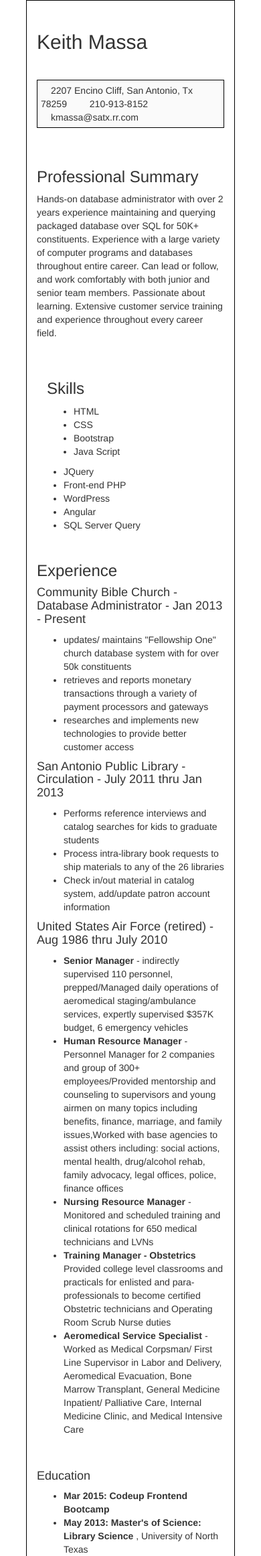
After one commit to kmassa/Codeup_Web_Exercises, a PHP site: page /resume.html in a window 390 px wide. The commit adds this page. Shown: the top 2323 px of the page at 67% size. Run offline with PHP 8.4, Linux system fonts and the light colour scheme; some libraries are stand-ins or nearby versions.

Commit message:
responsive exercise, basic resume, TPS exercise

```diff
--- /dev/null
+++ b/public/css/resume.css
@@ -0,0 +1,23 @@
+.container {
+	width: 80%;
+	padding: 10px;
+	border: 1px solid black;
+	margin: 0px auto;
+}
+.row {
+	padding:15px;
+}
+
+.contact {
+	background-color: #FAFAFA;
+	height: auto;
+	border: 1px solid black;
+	padding: 5px;
+}
+.contact>li {
+	display: inline;
+	padding: 15px;
+}
+.skills-2 {
+	padding-top: 45px;
+}
--- /dev/null
+++ b/public/resume.html
@@ -0,0 +1,104 @@
+<!DOCTYPE html>
+<html>
+	<head>
+		<link rel="stylesheet" href="css/normalize.css">
+		<meta charset-"utf-8">
+		<meta name="viewport" content="width=device-width, initial-scale=1">
+		<title>Massa Resume</title>
+		<link rel="stylesheet" href="css/resume.css">
+		<link rel="stylesheet" href="https://maxcdn.bootstrapcdn.com/bootstrap/3.3.6/css/bootstrap.min.css" integrity="sha384-1q8mTJOASx8j1Au+a5WDVnPi2lkFfwwEAa8hDDdjZlpLegxhjVME1fgjWPGmkzs7" crossorigin="anonymous">
+	</head>
+	<body>
+		<div class="container">
+			<div class="row">
+				<h2> Keith Massa </h2>
+			</div>
+			<div class="row" class="contact_info">
+				<ul class="contact">
+					<li class="address">2207 Encino Cliff, San Antonio, Tx 78259</li>
+					<li class="phone"> 210-913-8152</li>
+					<li <a href="kmassa@satx.rr.com"class="email"> kmassa@satx.rr.com</li>
+				</ul>
+			</div>
+			<div class ="row" class="summary">
+				<h3> Professional Summary</h3>
+				<p> Hands-on database administrator with over 2 years experience maintaining and querying packaged database over SQL for 50K+ constituents. Experience with a large variety of computer programs and databases throughout entire career. Can lead or follow, and work comfortably with both junior and senior team members. Passionate about learning. Extensive customer service training and experience throughout every career field. </p>
+			</div>
+			<div class="row" class="skills">
+				<div class="col-xs-12 col-med-6 col-lg-6">
+					<h3> Skills </h3>
+					<ul class="skills-1">
+						<li>HTML</li>
+						<li>CSS</li>
+						<li>Bootstrap</li>
+						<li>Java Script</li>
+					</ul>
+				</div>
+				<div lass="col-xs-12 col-med-6 col-lg-6">
+					<ul class="skills-2">
+						<li>JQuery</li>
+						<li>Front-end PHP</li>
+						<li>WordPress</li>
+						<li>Angular</li>
+						<li>SQL Server Query</li>
+					</ul>
+				</div>
+			<div class="row" class="experience">
+				<h3> Experience </h3>
+				<h4> Community Bible Church - Database Administrator - Jan 2013 - Present</h4>
+					<ul>
+						<li> updates/ maintains "Fellowship One" church database system with for over 50k constituents</li>
+						<li>retrieves and reports monetary transactions through a variety of payment processors and gateways</li>
+						<li>researches and implements new technologies to provide better customer access</li>
+					</ul>
+
+				<h4> San Antonio Public Library - Circulation - July 2011 thru Jan 2013 </h4>
+					<ul>
+						<li>Performs reference interviews and catalog searches for kids to graduate students</li>
+						<li>Process intra-library book requests to ship materials to any of the 26 libraries</li>
+						<li>Check in/out material in catalog system, add/update patron account information</li>
+					</ul>
+
+				<h4> United States Air Force (retired) - Aug 1986 thru July 2010 </h4>
+					<ul>
+						<li><strong>Senior Manager</strong> - indirectly supervised 110 personnel, prepped/Managed daily operations of aeromedical staging/ambulance services, expertly supervised $357K budget, 6 emergency vehicles</li>
+						<li><strong>Human Resource Manager</strong> - Personnel Manager for 2 companies and group of 300+ employees/Provided mentorship and counseling to supervisors and young airmen on many topics including benefits, finance, marriage, and family issues,Worked with base agencies to assist others including: social actions, mental health, drug/alcohol rehab, family advocacy, legal offices, police, finance offices</li>
+						<li><strong> Nursing Resource Manager</strong> - Monitored and scheduled training and clinical rotations for 650 medical technicians and LVNs</li>
+						<li><strong> Training Manager - Obstetrics</strong> Provided college level classrooms and practicals for enlisted and para-professionals to become certified Obstetric technicians and Operating Room Scrub Nurse duties</li>
+						<li><strong> Aeromedical Service Specialist</strong> - Worked as Medical Corpsman/ First Line Supervisor in Labor and Delivery, Aeromedical Evacuation, Bone Marrow Transplant, General Medicine Inpatient/ Palliative Care, Internal Medicine Clinic, and Medical Intensive Care </li>
+
+					</ul>
+			</div>
+			<div class="row" class="education">
+				<h4> Education </h4>
+				<ul>
+					<li><strong>Mar 2015: Codeup Frontend Bootcamp</strong></li>
+					<li> <strong>May 2013:
+						Master's of Science: Library Science </strong>, University of North Texas</li>
+						<ul>
+							<li>Studied: Information Organization, Information access and inquery, digital libraries, horizon technologies, management, and adult/child trends and issues</li>
+						</ul>
+					<li><strong>May 2007: Bachelor’s of Science in Social Science</strong>, Colorado State University-Pueblo</li>
+					<li><strong>Apr 2005: Senior Management Training</strong>, Maxwell Air Force Base, Alabama</li>
+					<li><strong>May 2004: Associate’s Degree in Human Resource Mgt</strong>, Community College of Air Force</li>
+					<li><strong>Nov 1999: Management Training</strong>, Lackland Air Force Base, San Antonio</li>
+					<li><strong>Dec 1993: Associate’s Degree in Applied Health Science</strong>, Community College of Air Force</li>
+				</ul>
+			</div>
+			<div class="row" class="Affiliations">
+				<h4> Affliations </h4>
+				<ul>
+					<li><strong>United States Gymnastics Association</strong> State Level Acrobatic Gymnastics judge: 2014-present</li>
+					<li><strong>American/ Texas Library Associations</strong> - member: 2011-present</li>
+					<li><strong> Air Force Sergeants Association</strong>Lifetime member, former chapter treasurer/ vice president: 1999 - present</li>
+
+
+
+		</div>
+
+
+		<script src="//code.jquery.com/jquery-1.11.3.min.js"></script>
+		<script src="//code.jquery.com/jquery-migrate-1.2.1.min.js"></script>
+
+		<script src="https://maxcdn.bootstrapcdn.com/bootstrap/3.3.6/js/bootstrap.min.js" integrity="sha384-0mSbJDEHialfmuBBQP6A4Qrprq5OVfW37PRR3j5ELqxss1yVqOtnepnHVP9aJ7xS" crossorigin="anonymous"></script>
+	</body>
--- a/public/root_grid.html
+++ b/public/root_grid.html
@@ -7,7 +7,7 @@
 		<link rel="stylesheet" href="css/root_grid.css">
 	</head>
 	<body class="container">
-		<div class="row" class="navigation">
+		<div class="row navigation">
 			<ul class="top-nav">
 				<li>Stephen Root For President</li>
 				<li> <a href=" http://www.imdb.com/name/nm0740535/bio" class="nav">Bio</a></li>
@@ -16,7 +16,7 @@
 				<li> <a href=" http://www.imdb.com" class="nav">Volunteer</a></li>
 			</ul>
 		</div>
-		<div class="row" class="header">
+		<div class="row header">
 			<h1 class"heading"> Let's Get to the Root of this Country's Problem</h1>
 			<div>
 				<label for="email"></label>
```
Also changed, not shown: public/css/responsive.css (+76 -22 lines), public/css/root_grid.css (+11 -24 lines), public/responsive.html (+14 -7 lines), public/tps_reports.html (added, +131 -0 lines).
